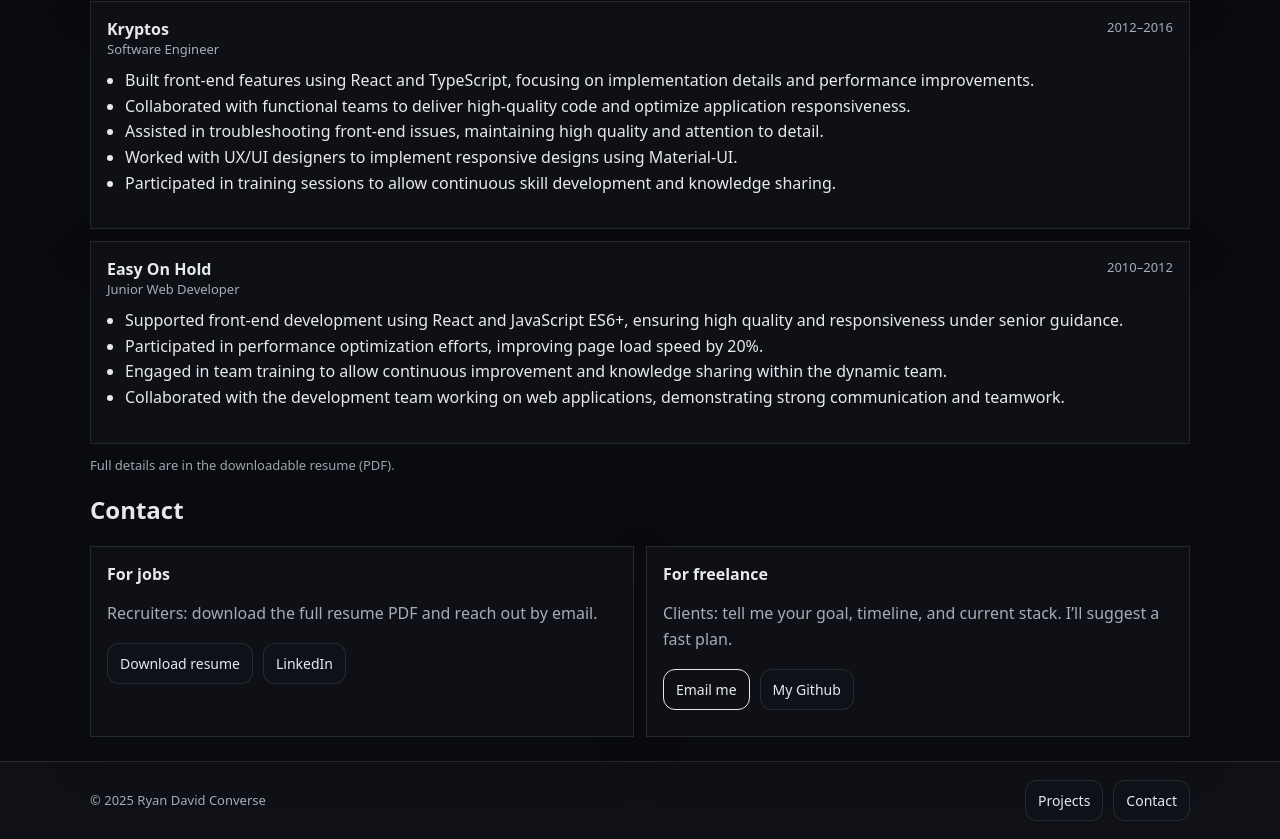
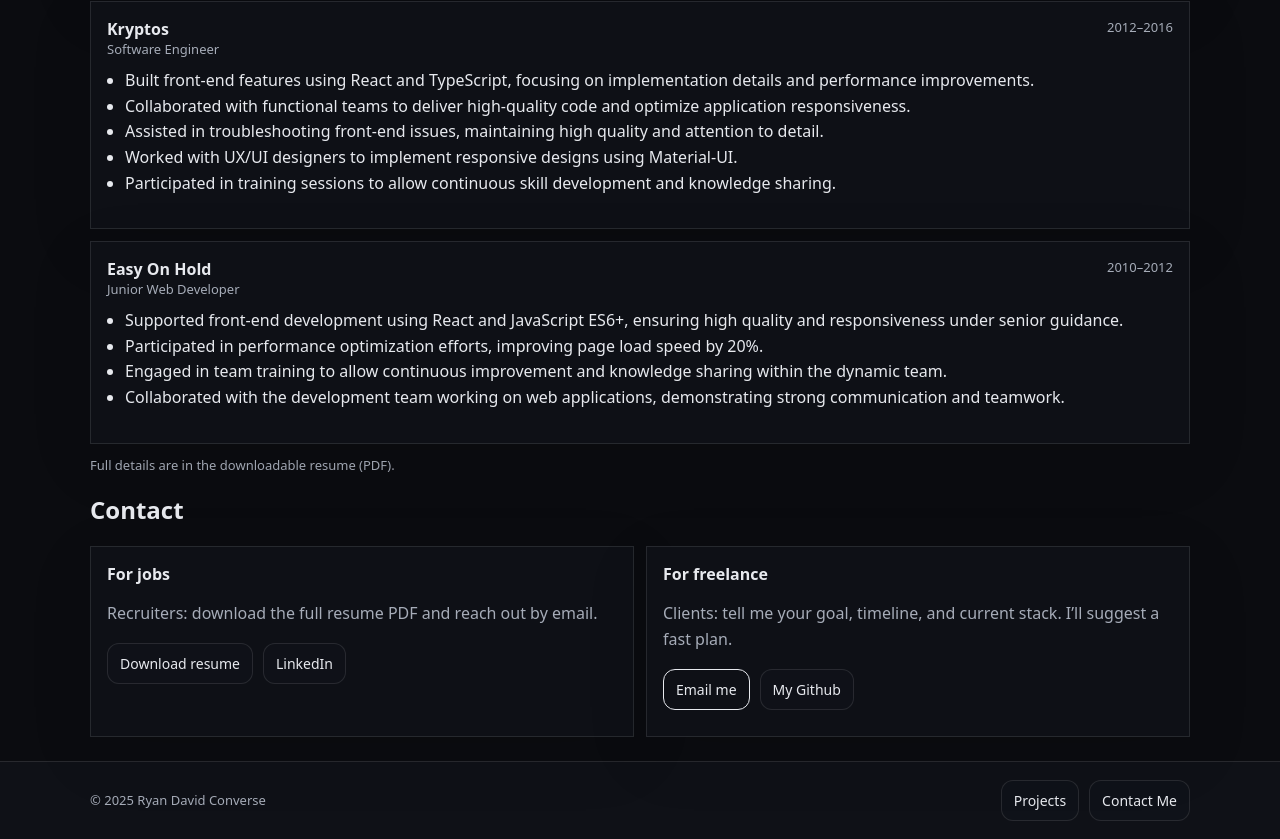
Before and after one commit to blueAngel0802/resume-portfolio, a React (Vite) app: page / in a window 1280 px wide. Shown: the part 3243-4082 px from the top of the page. Built offline with nearby package versions, Linux system fonts and the light colour scheme.

Commit message:
Update Footer.tsx

```diff
--- a/src/components/Footer.tsx
+++ b/src/components/Footer.tsx
@@ -11,7 +11,7 @@ export function Footer() {
             e.preventDefault()
             smoothScrollToId("projects", { offset: 84, duration: 780 })
             }}>Projects</a>
-          <a className="btn" href={`mailto:${portfolio.email}`}>Contact</a>
+          <a className="btn" href={`mailto:${portfolio.email}`}>Contact Me</a>
         </div>
       </div>
     </footer>
```
